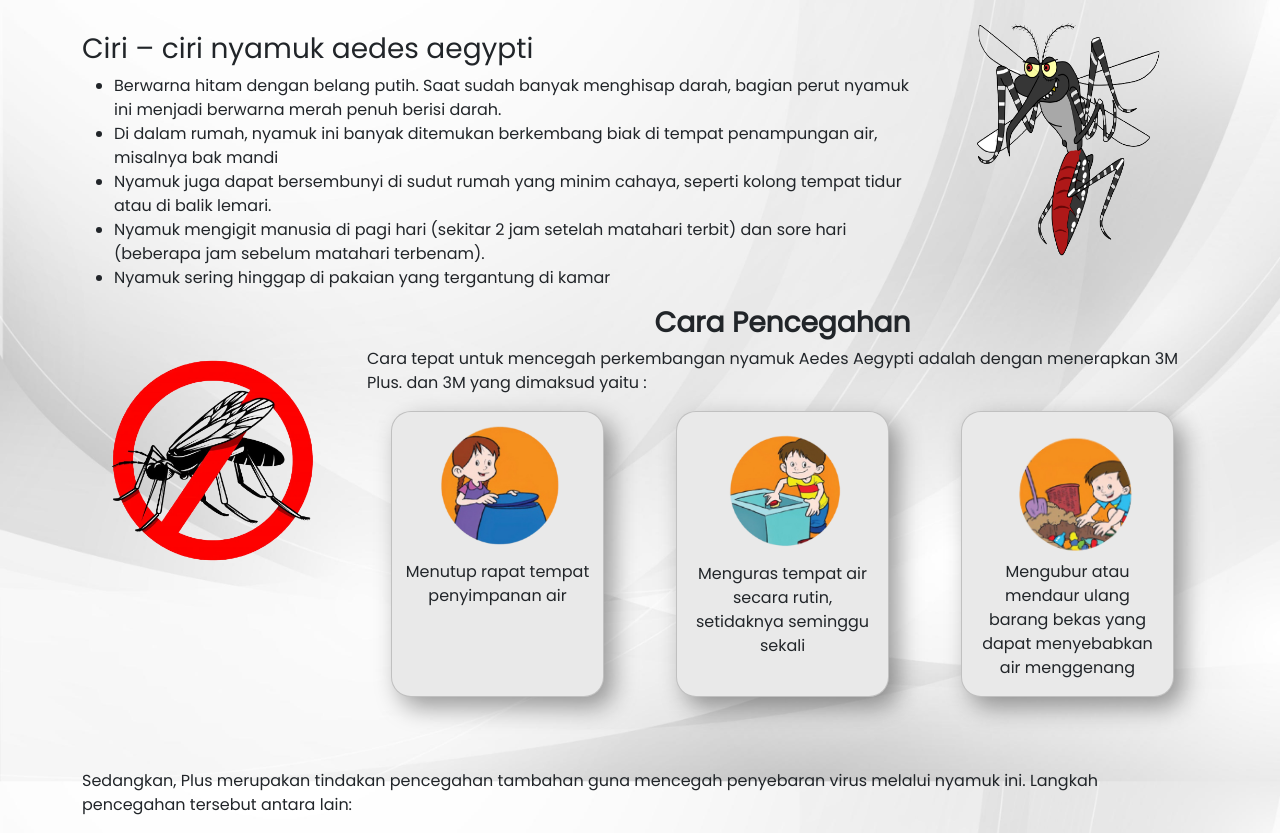
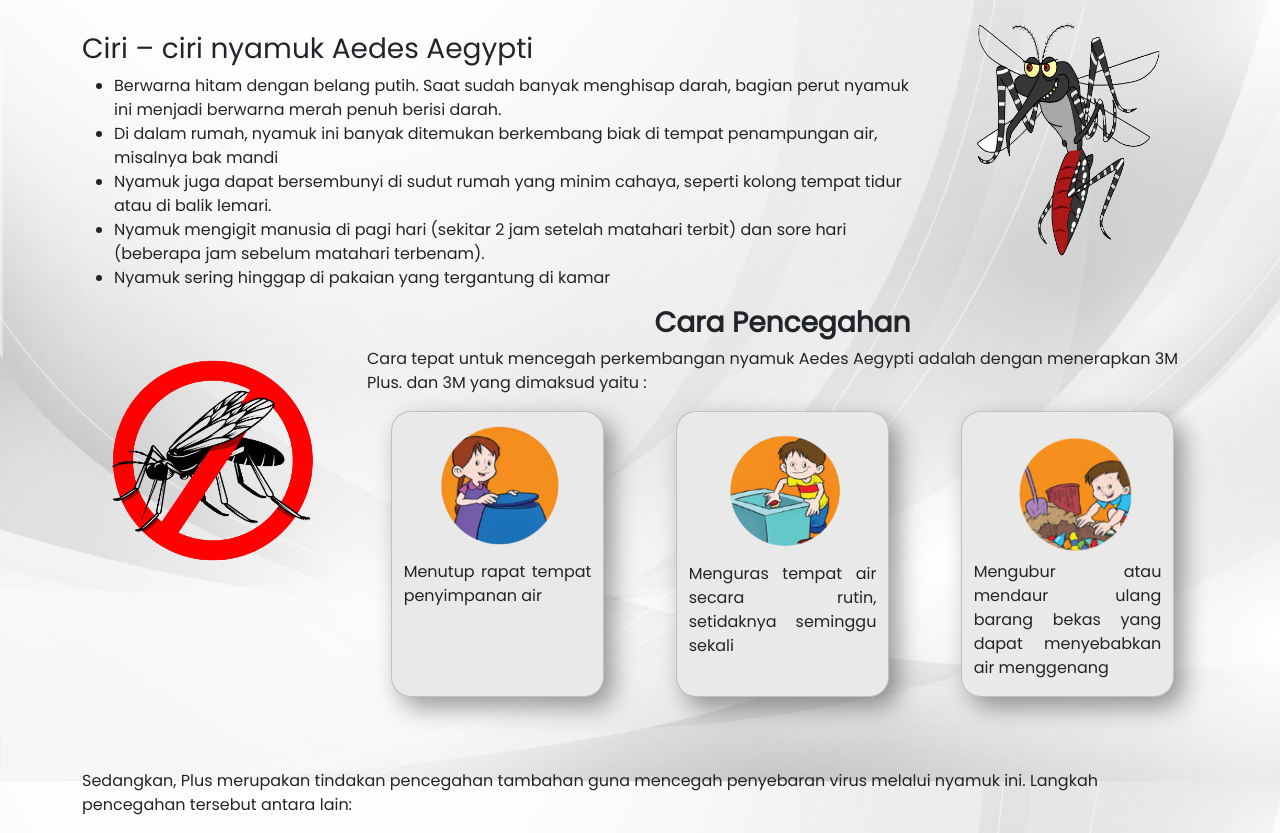
Before and after one commit to SISTEM-PAKAR-DEMAM-BERDARAH/APLIKASI-SISTEM-PAKAR-DEMAM-BERDARAH, a CodeIgniter 4 app: template app/Views/client-side/info.php in a window 1280 px wide. Shown: the part 72-905 px from the top of the page. Run offline with PHP 8.4 and a stand-in for CodeIgniter, Linux system fonts and the light colour scheme; the template is opened without the code that fills it, so the values that code supplies are empty; some libraries are stand-ins or nearby versions.

Commit message:
Update info

```diff
--- a/app/Views/client-side/info.php
+++ b/app/Views/client-side/info.php
@@ -9,7 +9,7 @@
     <div class="container">
         <div class="row">
             <div class="col-6 col-sm-7 col-md-7 mt-5  col-lg-9 col-xl-9">
-                <h3>Ciri – ciri nyamuk aedes aegypti</h3>
+                <h3>Ciri – ciri nyamuk Aedes Aegypti</h3>
                 <ul>
                     <li>Berwarna hitam dengan belang putih. Saat sudah banyak menghisap darah, bagian perut nyamuk ini menjadi berwarna merah penuh berisi darah.</li>
                     <li>Di dalam rumah, nyamuk ini banyak ditemukan berkembang biak di tempat penampungan air, misalnya bak mandi</li>
@@ -36,15 +36,15 @@
                 <div class="row">
                     <div class="card col-9 mb-4 col-sm-8 col-md-7  col-lg-7  col-xl-3 mx-auto">
                         <img src="user-assets/images/menutup.png" alt="Menutup" class="rounded-circle mx-auto p-2" width="160px">
-                        <p class="text-center">Menutup rapat tempat penyimpanan air</p>
+                        <p  align="justify" >Menutup rapat tempat penyimpanan air</p>
                     </div>
                     <div class="card col-9 mb-4 col-sm-8 col-md-7  col-lg-7 col-xl-3 mx-auto">
                         <img src="user-assets/images/menguras.png" alt="Menguras" class="rounded-circle mx-auto p-2" width="160px">
-                        <p class="text-center">Menguras tempat air secara rutin, setidaknya seminggu sekali</p>
+                        <p  align="justify">Menguras tempat air secara rutin, setidaknya seminggu sekali</p>
                     </div>
                     <div class="card col-9 mb-4 col-sm-8 col-md-7  col-lg-7 col-xl-3 mx-auto">
                         <img src="user-assets/images/mengubur.png" alt="Mengubur atau Mendaur Ulang" class="rounded-circle mx-auto" width="200px">
-                        <p class="text-center">Mengubur atau mendaur ulang barang bekas yang dapat menyebabkan air menggenang</p>
+                        <p  align="justify" >Mengubur atau mendaur ulang barang bekas yang dapat menyebabkan air menggenang</p>
                     </div>
                 </div>
             </div>
@@ -83,7 +83,7 @@ penyebaran virus melalui nyamuk ini. Langkah pencegahan tersebut antara lain:</p
                             <button class="btn btn-primary mt-3" type="button" data-bs-toggle="collapse" data-bs-target="#dd" aria-expanded="false" aria-controls="dd"> Demam Dengue </button>
                         </p>
                         <div class="collapse" id="dd">
-                            <p class="text-center">
+                            <p  align="justify" >
                                  <span class="fw-bold fst-italic"> Demam Dengue </span>merupakan akibat paling ringan yang ditimbulkan virus dengue. Gejalanya cenderung ringan dan tanpa ada tanda-tanda pendarahan seperti demam, nyeri kepala, mual dan juga ruam di sekujur tubuh.
                             </p>
                         </div>
@@ -97,7 +97,7 @@ penyebaran virus melalui nyamuk ini. Langkah pencegahan tersebut antara lain:</p
                             <button class="btn btn-primary justify-content-center  mx-auto mt-3" type="button" data-bs-toggle="collapse" data-bs-target="#dbd" aria-expanded="false" aria-controls="dbd"> Demam Berdarah Dengue </button>
                         </p>
                     <div class="collapse" id="dbd">
-                        <p class="text-center">
+                        <p  align="justify" >
                            <span class="fw-bold fst-italic"> Demam Berdarah Dengue (DBD) </span> merupakan akibat sedang dengan gejala berat yang memiliki tanda-tanda pendarahan seperti mimisan atau tinja yang berwarna merah.Pada fase ini, trombosit mengalami penurunan hingga 40.000 – 100.000 per mikroliter darah. Dengan trombosit normal biasanya 150.000 per mikroliter darah.
                         </p>
                     </div>
@@ -111,7 +111,7 @@ penyebaran virus melalui nyamuk ini. Langkah pencegahan tersebut antara lain:</p
                             <button class="btn btn-primary mx-auto mt-3" type="button" data-bs-toggle="collapse" data-bs-target="#ssd" aria-expanded="false" aria-controls="ssd"> Syok Syndrome Dengue </button>
                         </p>
                     <div class="collapse" id="ssd">
-                    <p align="center">
+                    <p align="justify" >
                      <span class="fw-bold fst-italic"> Syok Syndrome Dengue (SSD) </span>merupakan keadaan yang paling parah yang disebabkan oleh virus dengue. Keadaan ini dapat mengakibatkan syok dan pasien akan mengalami fase komplikasi. Jika tidak segera ditangani, maka komplikasi ini akan mengakibatkan syok yang berisiko kematian. Ciri utamanya adalah trombosit menurun hingga dibawah 40.000 per mikroliter darah. Serta merasakan nyeri ulu hati dan kehilangan kesadaran.
                         </p>
                     </div>
```
